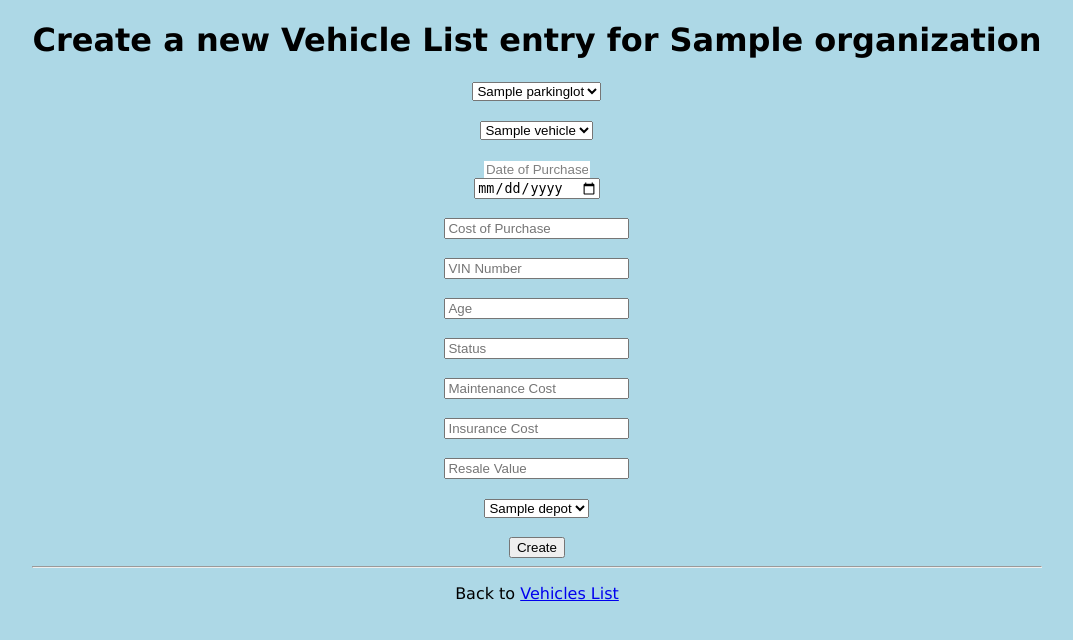
After one commit to dinkan/fleet1, a Django app: page /organization/1/vehicles_list_create in a window 1280 px wide. The commit adds this page. Shown: the top 640 px of the page, without its empty margins (103-1176 px from the left). Run offline with Django 4.2, Linux system fonts and the light colour scheme; tables that the repository leaves empty hold one stand-in row (values such as "Sample post").

Commit message:
Depot and Vehicles List Changes
Created new models for Depot and Vehicles List with CRUD operation changes as part of FLEET-17 task.

```diff
--- a/fleet1/vehicles/admin.py
+++ b/fleet1/vehicles/admin.py
@@ -1,5 +1,5 @@
 from django.contrib import admin
-from .models import vehicle, Organization, ParkingLot, WarehouseInventory, Transaction, Fuel, VehicleFuel, EmissionTarget, FleetDemand, DistanceTravelled, CostProfile
+from .models import vehicle, Organization, ParkingLot, WarehouseInventory, Transaction, Fuel, VehicleFuel, EmissionTarget, FleetDemand, DistanceTravelled, CostProfile, Depot, VehiclesList
 # Register your models here.
 
 admin.site.register(vehicle)
@@ -13,3 +13,5 @@ admin.site.register(EmissionTarget)
 admin.site.register(FleetDemand)
 admin.site.register(DistanceTravelled)
 admin.site.register(CostProfile)
+admin.site.register(Depot)
+admin.site.register(VehiclesList)
--- a/fleet1/vehicles/templates/organizationlist.html
+++ b/fleet1/vehicles/templates/organizationlist.html
@@ -22,6 +22,8 @@
           | <a href="{% url 'warehouseinventory_list' org.id %}">Warehouse Inventories</a>
           | <a href="{% url 'emission_target_list' org.id %}">Emission Target</a>
           | <a href="{% url 'fleet_demand_list' org.id %}">Fleet Demands</a>
+          | <a href="{% url 'depots' org.id %}">Depots</a>
+          | <a href="{% url 'vehicles_list' org.id %}">Vehicles List</a>
         </td>
       </tr>
     {% endfor %}
--- /dev/null
+++ b/fleet1/vehicles/templates/vehicles_list_create.html
@@ -0,0 +1,40 @@
+{% extends "mastertemplate.html" %}
+
+{% block title %}
+  Add a new Vehicle List entry for {{ organization.org_name }}
+{% endblock %}
+
+{% block content %}
+  <h1>Create a new Vehicle List entry for {{ organization.org_name }}</h1>
+  <form action="{% url 'vehicles_list_createsub' organization.id %}" method="post">
+    {% csrf_token %}
+    <select name="warehouse_id">
+      {% for warehouse in warehouses %}
+        <option value="{{ warehouse.id }}">{{ warehouse.name }}</option>
+      {% endfor %}
+    </select><br><br>
+    <select name="vehicle_id">
+      {% for v in vehicles %}
+        <option value="{{ v.id }}">{{ v.name }}</option>
+      {% endfor %}
+    </select><br><br>
+    <input type="text" value="Date of Purchase" readonly style="border:none; color:grey; width: 102px;"><br>
+    <input type="date" name="date_of_purchase" id="date_of_purchase"><br><br>
+    <input type="text" name="cost_of_purchase" id="cost_of_purchase" placeholder="Cost of Purchase"><br><br>
+    <input type="text" name="vin_number" id="vin_number" placeholder="VIN Number"><br><br>
+    <input type="number" name="age" id="age" placeholder="Age"><br><br>
+    <input type="text" name="status" id="status" placeholder="Status"><br><br>
+    <input type="number" name="maintenance_cost" id="maintenance_cost" placeholder="Maintenance Cost"><br><br>
+    <input type="number" name="insurance_cost" id="insurance_cost" placeholder="Insurance Cost"><br><br>
+    <input type="number" name="resale_value" id="resale_value" placeholder="Resale Value"><br><br>
+    <select name="depot_id">
+      {% for depot in depots %}
+        <option value="{{ depot.id }}">{{ depot.name }}</option>
+      {% endfor %}
+    </select><br><br>
+    <input type="submit" value="Create">
+  </form>
+
+  <hr>
+  <p>Back to <a href="{% url 'vehicles_list' organization.id %}">Vehicles List</a></p>
+{% endblock %}
--- a/fleet1/vehicles/urls.py
+++ b/fleet1/vehicles/urls.py
@@ -85,4 +85,18 @@ urlpatterns = [
     path('org_details/<int:id>/costprofile_updatesub/<int:costprofile_id>', views.costprofile_updatesub, name='costprofile_updatesub'),
     path('org_details/<int:id>/costprofile_deletesub/<int:costprofile_id>', views.costprofile_deletesub, name='costprofile_deletesub'),
     path('api/costprofiles/', views.CostProfileView.as_view()),
+    path('organization/<int:org_id>/depots', views.depots, name='depots'),
+    path('organization/<int:org_id>/depot_create', views.depot_create, name='depot_create'),
+    path('organization/<int:org_id>/depot_createsub', views.depot_createsub, name='depot_createsub'),
+    path('organization/<int:org_id>/depot_update/<int:dp_id>', views.depot_update, name='depot_update'),
+    path('organization/<int:org_id>/depot_updatesub/<int:dp_id>', views.depot_updatesub, name='depot_updatesub'),
+    path('organization/<int:org_id>/depot_deletesub/<int:dp_id>', views.depot_deletesub, name='depot_deletesub'),
+    path('api/depots/', views.DepotView.as_view()),
+    path('organization/<int:org_id>/vehicles_list', views.vehicles_list, name='vehicles_list'),
+    path('organization/<int:org_id>/vehicles_list_create', views.vehicles_list_create, name='vehicles_list_create'),
+    path('organization/<int:org_id>/vehicles_list_createsub', views.vehicles_list_createsub, name='vehicles_list_createsub'),
+    path('organization/<int:org_id>/vehicles_list_update/<int:vl_id>', views.vehicles_list_update, name='vehicles_list_update'),
+    path('organization/<int:org_id>/vehicles_list_updatesub/<int:vl_id>', views.vehicles_list_updatesub, name='vehicles_list_updatesub'),
+    path('organization/<int:org_id>/vehicles_list_deletesub/<int:vl_id>', views.vehicles_list_deletesub, name='vehicles_list_deletesub'),
+    path('api/vehicleslist/', views.VehiclesListView.as_view()),
 ]
--- a/fleet1/vehicles/views.py
+++ b/fleet1/vehicles/views.py
@@ -11,7 +11,7 @@ def welcome(request):
 
 from django.template import loader
 
-from .models import vehicle, Organization, ParkingLot, WarehouseInventory, Transaction, Fuel, VehicleFuel, EmissionTarget, FleetDemand, DistanceTravelled, CostProfile
+from .models import vehicle, Organization, ParkingLot, WarehouseInventory, Transaction, Fuel, VehicleFuel, EmissionTarget, FleetDemand, DistanceTravelled, CostProfile, Depot, VehiclesList
 
 from django.db.models import Sum
 
@@ -751,11 +751,159 @@ def costprofile_deletesub(request, id, costprofile_id):
     costprofile.delete()
     return redirect(f'/org_details/{id}/costprofilelist')
 
+def depots(request, org_id):
+    organization = get_object_or_404(Organization, id=org_id)
+    depot_list = organization.depots.all()
+    template = loader.get_template('depotlist.html')
+    context = {
+        'organization': organization,
+        'depot_list': depot_list,
+    }
+    return HttpResponse(template.render(context, request))
+
+def depot_create(request, org_id):
+    organization = get_object_or_404(Organization, id=org_id)
+    template = loader.get_template('depot_create.html')
+    context = {'organization': organization}
+    return HttpResponse(template.render(context, request))
+
+def depot_createsub(request, org_id):
+    organization = get_object_or_404(Organization, id=org_id)
+    name = request.POST["name"]
+    address = request.POST["address"]
+    parking_capacity = request.POST["parking_capacity"]
+    charging_points = request.POST["charging_points"]
+    depot = Depot(
+        organization=organization,
+        name=name,
+        address=address,
+        parking_capacity=parking_capacity,
+        charging_points=charging_points
+    )
+    depot.save()
+    return redirect(f'/organization/{org_id}/depots')
+
+def depot_update(request, org_id, dp_id):
+    organization = get_object_or_404(Organization, id=org_id)
+    depot = get_object_or_404(Depot, id=dp_id)
+    template = loader.get_template('depot_update.html')
+    context = {
+        'organization': organization,
+        'depot': depot,
+    }
+    return HttpResponse(template.render(context, request))
+
+def depot_updatesub(request, org_id, dp_id):
+    depot = get_object_or_404(Depot, id=dp_id)
+    depot.name = request.POST["name"]
+    depot.address = request.POST["address"]
+    depot.parking_capacity = request.POST["parking_capacity"]
+    depot.charging_points = request.POST["charging_points"]
+    depot.save()
+    return redirect(f'/organization/{org_id}/depots')
+
+def depot_deletesub(request, org_id, dp_id):
+    depot = get_object_or_404(Depot, id=dp_id)
+    depot.delete()
+    return redirect(f'/organization/{org_id}/depots')
+
+def vehicles_list(request, org_id):
+    organization = get_object_or_404(Organization, id=org_id)
+    vehicles_list = organization.vehicles_list.all()
+    template = loader.get_template('vehicles_list.html')
+    context = {
+        'organization': organization,
+        'vehicles_list': vehicles_list,
+    }
+    return HttpResponse(template.render(context, request))
+
+def vehicles_list_create(request, org_id):
+    organization = get_object_or_404(Organization, id=org_id)
+    depots = organization.depots.all()
+    warehouses = organization.parkinglots.all()
+    vehicles = vehicle.objects.all()
+    template = loader.get_template('vehicles_list_create.html')
+    context = {
+        'organization': organization,
+        'depots': depots,
+        'warehouses': warehouses,
+        'vehicles': vehicles,
+    }
+    return HttpResponse(template.render(context, request))
+
+def vehicles_list_createsub(request, org_id):
+    organization = get_object_or_404(Organization, id=org_id)
+    depot = get_object_or_404(Depot, id=request.POST["depot_id"])
+    warehouse = get_object_or_404(ParkingLot, id=request.POST["warehouse_id"])
+    vehicle_instance = get_object_or_404(vehicle, id=request.POST["vehicle_id"])
+    date_of_purchase = request.POST["date_of_purchase"]
+    cost_of_purchase = request.POST["cost_of_purchase"]
+    vin_number = request.POST["vin_number"]
+    age = request.POST["age"]
+    status = request.POST["status"]
+    maintenance_cost = request.POST["maintenance_cost"]
+    insurance_cost = request.POST["insurance_cost"]
+    resale_value = request.POST["resale_value"]
+
+    vehicles_list = VehiclesList(
+        organization=organization,
+        depot=depot,
+        warehouse=warehouse,
+        vehicle=vehicle_instance,
+        date_of_purchase=date_of_purchase,
+        cost_of_purchase=cost_of_purchase,
+        vin_number=vin_number,
+        age=age,
+        status=status,
+        maintenance_cost=maintenance_cost,
+        insurance_cost=insurance_cost,
+        resale_value=resale_value
+    )
+    vehicles_list.save()
+    return redirect(f'/organization/{org_id}/vehicles_list')
+
+def vehicles_list_update(request, org_id, vl_id):
+    organization = get_object_or_404(Organization, id=org_id)
+    vehicles_list = get_object_or_404(VehiclesList, id=vl_id)
+    depots = organization.depots.all()
+    warehouses = organization.parkinglots.all()
+    vehicles = vehicle.objects.all()
+    template = loader.get_template('vehicles_list_update.html')
+    context = {
+        'organization': organization,
+        'vehicles_list': vehicles_list,
+        'depots': depots,
+        'warehouses': warehouses,
+        'vehicles': vehicles,
+    }
+    return HttpResponse(template.render(context, request))
+
+def vehicles_list_updatesub(request, org_id, vl_id):
+    vehicles_list = get_object_or_404(VehiclesList, id=vl_id)
+    vehicles_list.depot = get_object_or_404(Depot, id=request.POST["depot_id"])
+    vehicles_list.warehouse = get_object_or_404(ParkingLot, id=request.POST["warehouse_id"])
+    vehicles_list.vehicle = get_object_or_404(vehicle, id=request.POST["vehicle_id"])
+    vehicles_list.date_of_purchase = request.POST["date_of_purchase"]
+    vehicles_list.cost_of_purchase = request.POST["cost_of_purchase"]
+    vehicles_list.vin_number = request.POST["vin_number"]
+    vehicles_list.age = request.POST["age"]
+    vehicles_list.status = request.POST["status"]
+    vehicles_list.maintenance_cost = request.POST["maintenance_cost"]
+    vehicles_list.insurance_cost = request.POST["insurance_cost"]
+    vehicles_list.resale_value = request.POST["resale_value"]
+    vehicles_list.save()
+    return redirect(f'/organization/{org_id}/vehicles_list')
+
+def vehicles_list_deletesub(request, org_id, vl_id):
+    vehicles_list = get_object_or_404(VehiclesList, id=vl_id)
+    vehicles_list.delete()
+    return redirect(f'/organization/{org_id}/vehicles_list')
+
 
 from rest_framework.views import APIView
 from rest_framework.response import Response
 from rest_framework import status
-from vehicles.serializers import vehicleSerializer, OrganizationSerializer, ParkingLotSerializer, WarehouseInventorySerializer, FuelSerializer, VehicleFuelSerializer, EmissionTargetSerializer, FleetDemandSerializer, DistanceTravelledSerializer, TransactionSerializer, CostProfileSerializer
+from vehicles.serializers import vehicleSerializer, OrganizationSerializer, ParkingLotSerializer, WarehouseInventorySerializer, FuelSerializer, VehicleFuelSerializer, EmissionTargetSerializer, FleetDemandSerializer, DistanceTravelledSerializer, TransactionSerializer, CostProfileSerializer, DepotSerializer, VehiclesListSerializer
 
 
 class vehicleView(APIView):
@@ -910,3 +1058,31 @@ class CostProfileView(APIView):
             return Response({"status": "success", "data": serializer.data}, status=status.HTTP_200_OK)
         else:
             return Response({"status": "error", "data": serializer.errors}, status=status.HTTP_400_BAD_REQUEST)
+
+class DepotView(APIView):
+    def get(self, request, *args, **kwargs):
+        result = Depot.objects.all()
+        serializers = DepotSerializer(result, many=True)
+        return Response({'status': 'success', "depots": serializers.data}, status=200)
+
+    def post(self, request):
+        serializer = DepotSerializer(data=request.data)
+        if serializer.is_valid():
+            serializer.save()
+            return Response({"status": "success", "data": serializer.data}, status=status.HTTP_200_OK)
+        else:
+            return Response({"status": "error", "data": serializer.errors}, status=status.HTTP_400_BAD_REQUEST)
+
+class VehiclesListView(APIView):
+    def get(self, request, *args, **kwargs):
+        result = VehiclesList.objects.all()
+        serializers = VehiclesListSerializer(result, many=True)
+        return Response({'status': 'success', "vehicles_list": serializers.data}, status=200)
+
+    def post(self, request):
+        serializer = VehiclesListSerializer(data=request.data)
+        if serializer.is_valid():
+            serializer.save()
+            return Response({"status": "success", "data": serializer.data}, status=status.HTTP_200_OK)
+        else:
+            return Response({"status": "error", "data": serializer.errors}, status=status.HTTP_400_BAD_REQUEST)
```
Also changed, not shown: fleet1/vehicles/models.py (+27 -0 lines), fleet1/vehicles/serializers.py (+47 -1 lines), fleet1/vehicles/templates/depot_create.html (added, +20 -0 lines), fleet1/vehicles/templates/depot_update.html (added, +20 -0 lines), fleet1/vehicles/templates/depotlist.html (added, +35 -0 lines), fleet1/vehicles/templates/vehicles_list.html (added, +42 -0 lines), fleet1/vehicles/templates/vehicles_list_update.html (added, +39 -0 lines), fleet1/vehicles/migrations/0015_depot.py (added), fleet1/vehicles/migrations/0016_vehicleslist.py (added).
